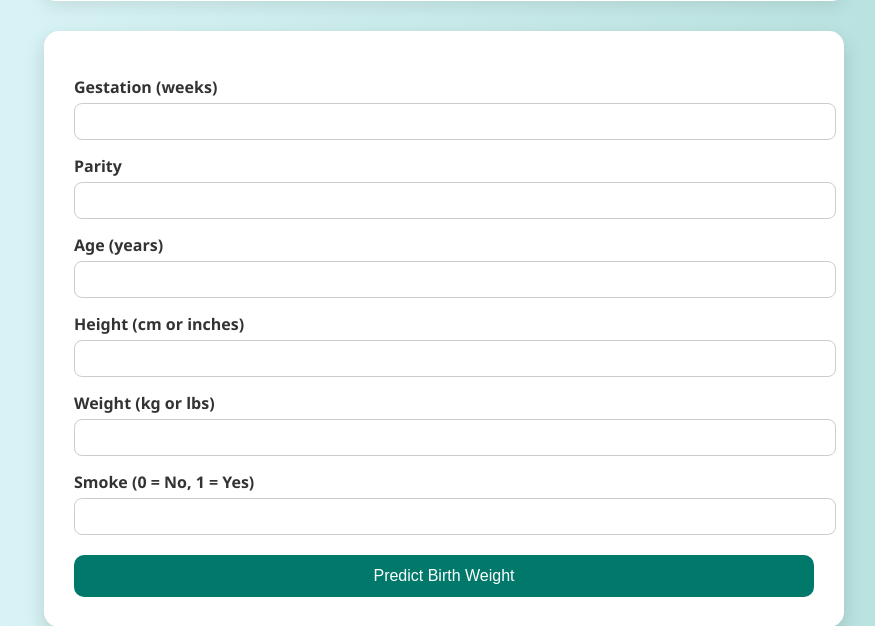
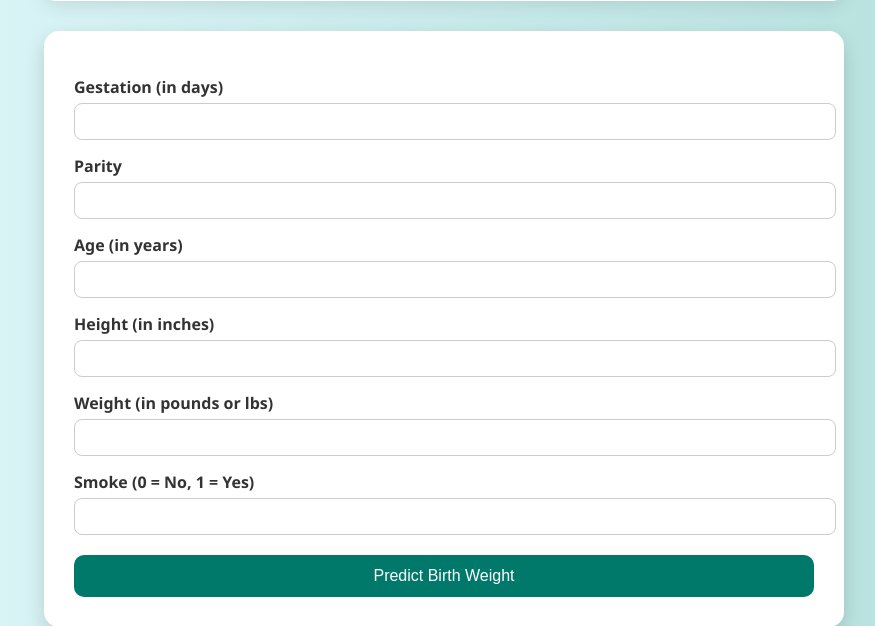
Before and after one commit to Vikash-Kumar-984/Machine-Learning-Model-API-Frontend-and-Backend, a Flask app: page / in a window 1280 px wide. Shown: the part 569-1195 px from the top of the page, without its empty margins (196-1071 px from the left). Run offline with Flask 3, Linux system fonts and the light colour scheme.

Commit message:
Update index.html

```diff
--- a/templates/index.html
+++ b/templates/index.html
@@ -119,19 +119,19 @@
     </div>
 
     <form action="/predict" method="POST">
-      <label for="gestation">Gestation (weeks)</label>
+      <label for="gestation">Gestation (in days)</label>
       <input name="gestation" type="number" required>
 
       <label for="parity">Parity</label>
       <input name="parity" type="number" required>
 
-      <label for="age">Age (years)</label>
+      <label for="age">Age (in years)</label>
       <input name="age" type="number" required>
 
-      <label for="height">Height (cm or inches)</label>
+      <label for="height">Height (in inches)</label>
       <input name="height" type="number" required>
 
-      <label for="weight">Weight (kg or lbs)</label>
+      <label for="weight">Weight (in pounds or lbs)</label>
       <input name="weight" type="number" required>
 
       <label for="smoke">Smoke (0 = No, 1 = Yes)</label>
```
